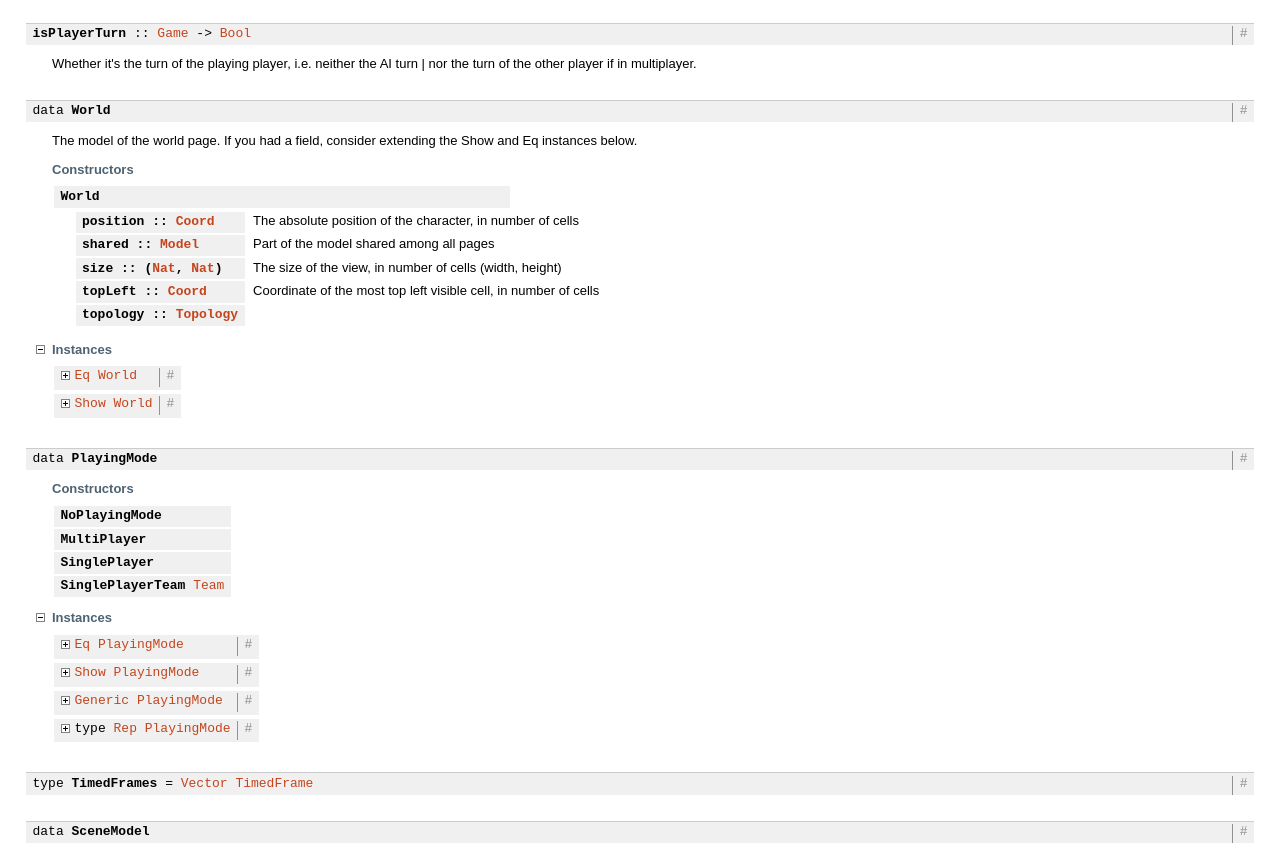
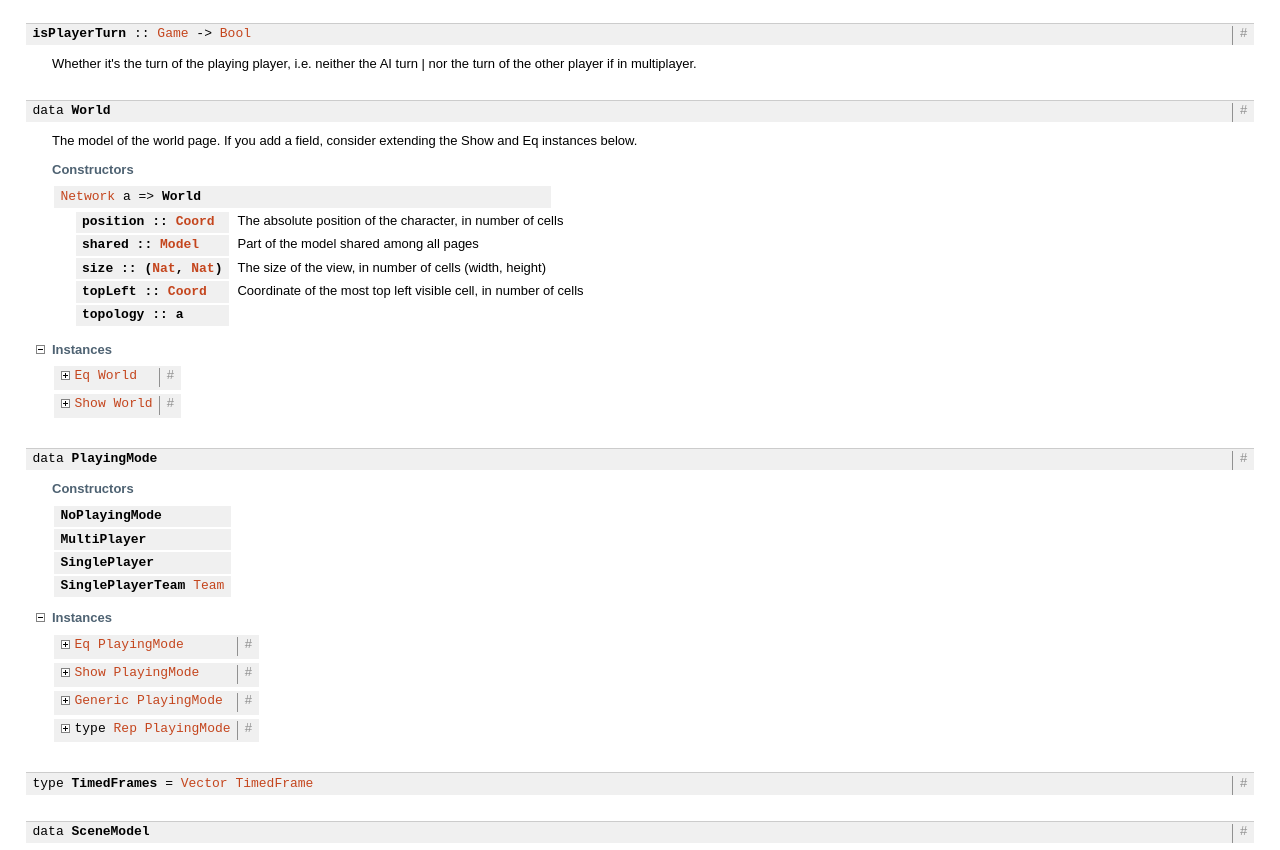
Before and after one commit to smelc/miso-darkcraw, a plain HTML site: page docs/Model.html in a window 1280 px wide. Shown: the part 2787-3637 px from the top of the page. Drawn offline with nearby package versions, Linux system fonts and the light colour scheme; some packages are replaced by stand-ins of ours; no server answers.

Commit message:
Détail: Model, abstract away the Topology type, by using an existentially quantified type

```diff
--- a/docs/Model.html
+++ b/docs/Model.html
@@ -139,7 +139,7 @@
 <a href="#v:isPlayerTurn">isPlayerTurn</a> :: <a href="Model.html#t:Game" title="Model">Game</a> -&gt; <a href="file:///nix/store/xhmlg19v5kpnn0zz08zi6yxvcj0k0wmq-ghc-8.6.5-doc/share/doc/ghc/html/libraries/base-4.12.0.0/Data-Bool.html#t:Bool" title="Data.Bool">Bool</a>
 </li>
 <li class="src short">
-<span class="keyword">data</span> <a href="#t:World">World</a> = <a href="#v:World">World</a> {<ul class="subs">
+<span class="keyword">data</span> <a href="#t:World">World</a> = <a href="Network.html#t:Network" title="Network">Network</a> a =&gt; <a href="#v:World">World</a> {<ul class="subs">
 <li>
 <a href="#v:position">position</a> :: <a href="Direction.html#t:Coord" title="Direction">Coord</a>
 </li>
@@ -152,8 +152,7 @@
 <a href="#v:topLeft">topLeft</a> :: <a href="Direction.html#t:Coord" title="Direction">Coord</a>
 </li>
 <li>
-<a href="#v:topology">topology</a> :: <a href="Network.html#t:Topology" title="Network">Topology</a>
-</li>
+<a href="#v:topology">topology</a> :: a</li>
 </ul>}</li>
 <li class="src short">
 <span class="keyword">data</span> <a href="#t:PlayingMode">PlayingMode</a><ul class="subs">
@@ -798,13 +797,15 @@
 </div>
 <div class="top">
 <p class="src"><span class="keyword">data</span> <a id="t:World" class="def">World</a> <a href="#t:World" class="selflink">#</a></p>
-<div class="doc"><p>The model of the world page. If you had a field, consider
+<div class="doc"><p>The model of the world page. If you add a field, consider
  extending the Show and Eq instances below.</p></div>
 <div class="subs constructors">
 <p class="caption">Constructors</p>
 <table>
 <tr>
-<td class="src"><a id="v:World" class="def">World</a></td>
+<td class="src">
+<a href="Network.html#t:Network" title="Network">Network</a> a =&gt; <a id="v:World" class="def">World</a>
+</td>
 <td class="doc empty">&nbsp;</td>
 </tr>
 <tr><td colspan="2"><div class="subs fields">
@@ -823,7 +824,7 @@
 <dfn class="src"><a id="v:topLeft" class="def">topLeft</a> :: <a href="Direction.html#t:Coord" title="Direction">Coord</a></dfn><div class="doc"><p>Coordinate of the most top left visible cell, in number of cells</p></div>
 </li>
 <li>
-<dfn class="src"><a id="v:topology" class="def">topology</a> :: <a href="Network.html#t:Topology" title="Network">Topology</a></dfn><div class="doc empty">&nbsp;</div>
+<dfn class="src"><a id="v:topology" class="def">topology</a> :: a</dfn><div class="doc empty">&nbsp;</div>
 </li>
 </ul>
 </div></td></tr>
```
Also changed, not shown: 1 other file.
